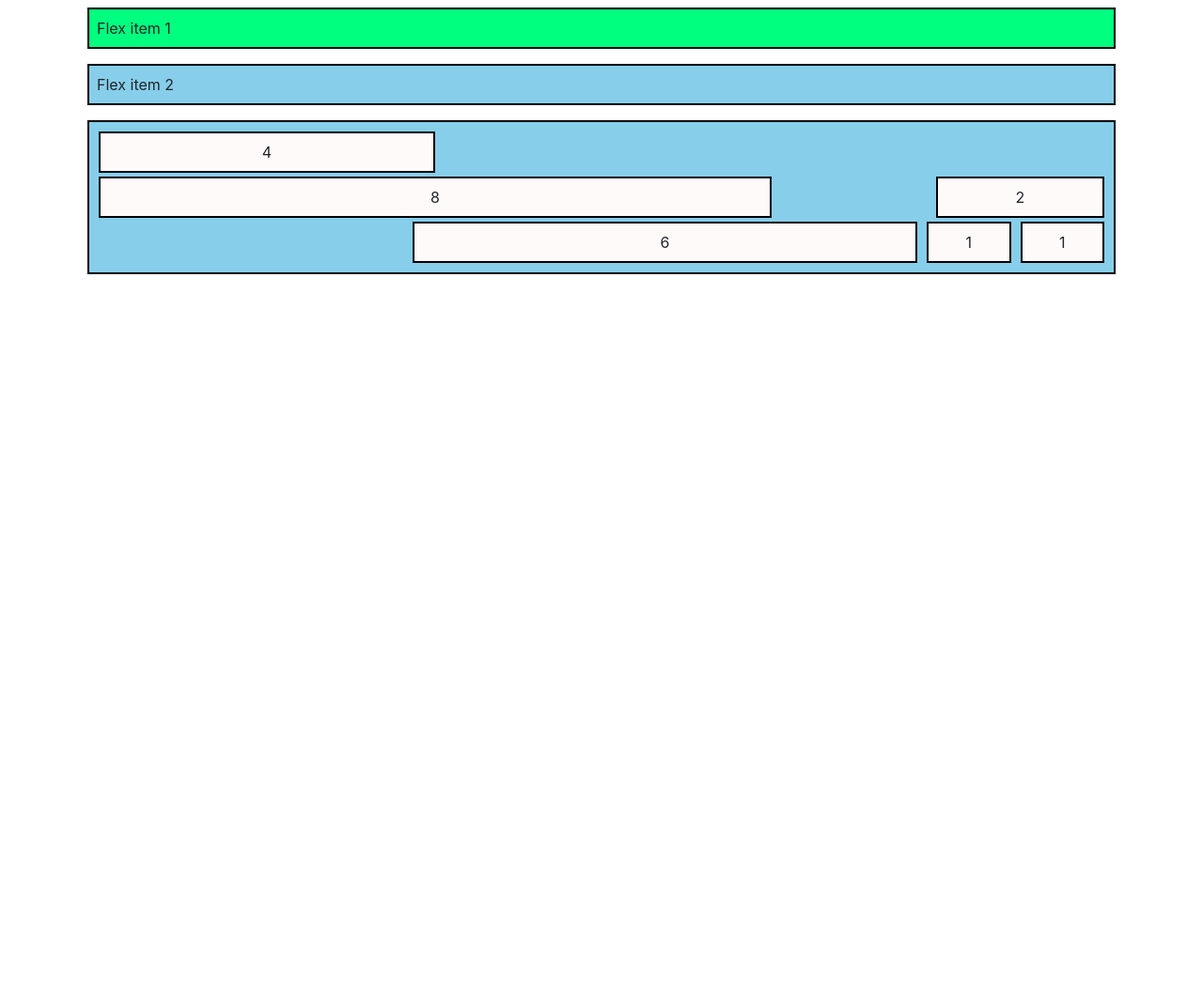
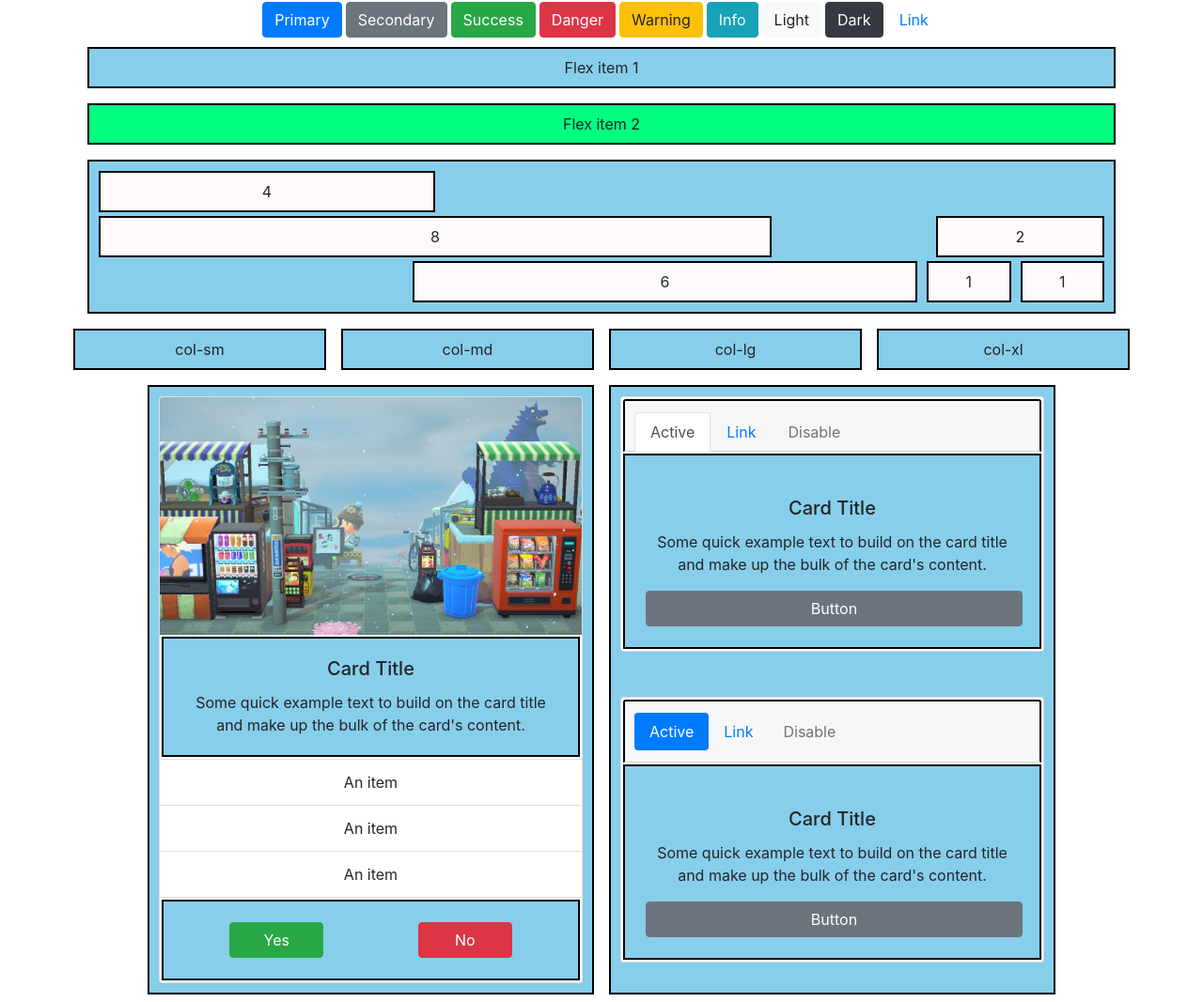
Before and after one commit to FinallyPeace/Web, a plain HTML site: page Practice/practice_bootstrap.html in a window 1280 px wide. Shown: the whole page at 94% size. Before the commit the page ends 800 px from the top, so only its background shows below. Drawn offline with nearby package versions, Linux system fonts and the light colour scheme.

Commit message:
練習Bootstrap

```diff
--- a/Practice/practice_bootstrap.html
+++ b/Practice/practice_bootstrap.html
@@ -1,5 +1,6 @@
 <!doctype html>
 <html lang="en">
+
 <head>
     <!-- Required meta tags -->
     <meta charset="utf-8">
@@ -10,25 +11,47 @@
 
     <title>Hello, world!</title>
     <style>
-        div > div {
+        body {
+            text-align: center;
+        }
+
+        div>div>div {
             margin: 2px;
             background-color: skyblue;
             border: 2px solid black;
         }
-        .green{
+
+        .green {
             background-color: springgreen;
         }
+
         .w {
             background-color: snow;
         }
+
+        .btn {
+            margin: 2px;
+        }
     </style>
+</head>
 
-  </head>
 <body>
-    <div class="container d-flex flex-column">
-        <div class="green p-2 m-2 bd-highlight">Flex item 1</div>
-        <div class="p-2 m-2 bd-highlight">Flex item 2</div>
-        <div class="p-2 m-2 bd-highlight d-flex flex-row flex-wrap text-center">
+    <div class="container-md">
+        <div class="d-flex flex-row justify-content-center">
+            <button type="button" class="btn btn-primary">Primary</button>
+            <button type="button" class="btn btn-secondary">Secondary</button>
+            <button type="button" class="btn btn-success">Success</button>
+            <button type="button" class="btn btn-danger">Danger</button>
+            <button type="button" class="btn btn-warning">Warning</button>
+            <button type="button" class="btn btn-info">Info</button>
+            <button type="button" class="btn btn-light">Light</button>
+            <button type="button" class="btn btn-dark">Dark</button>
+            <button type="button" class="btn btn-link">Link</button>
+        </div>
+        <div class="d-flex flex-column">
+            <div class="p-2 m-2 bd-highlight">Flex item 1</div>
+            <div class="green p-2 m-2 bd-highlight">Flex item 2</div>
+            <div class="p-2 m-2 bd-highlight d-flex flex-row flex-wrap">
                 <div class="w p-2 mr-auto col-4 bd-highlight">4</div>
                 <div class="w p-2 mr-auto col-8 bd-highlight">8</div>
                 <div class="w p-2 ml-auto col-2 bd-highlight">2</div>
@@ -37,8 +60,78 @@
                 <div class="w p-2 ml-2 col-1 bd-highlight">1</div>
             </div>
         </div>
+        <div class="row">
+            <div class="p-2 m-2 col-sm">col-sm</div>
+            <div class="p-2 m-2 col-md">col-md</div>
+            <div class="p-2 m-2 col-lg">col-lg</div>
+            <div class="p-2 m-2 col-xl">col-xl</div>
+        </div>
+        <div class="row d-flex justify-content-center">
+            <div class="p-2 m-2 col-sm-5">
+                <div class="card">
+                    <img src="/Web/image/acnh_jpstreet.jpg" class="card-img-top" alt="圖片損毀">
+                    <div class="card-body">
+                        <h5 class="card-title">Card Title</h5>
+                        <p class="card-text">Some quick example text to build on the card title and make up the bulk of the card's content.</p>
+                    </div>
+                    <ul class="list-group list-group-flush">
+                        <li class="list-group-item">An item</li>
+                        <li class="list-group-item">An item</li>
+                        <li class="list-group-item">An item</li>
+                    </ul>
+                    <div class="card-body d-flex justify-content-around">
+                        <a href="" class="btn btn-success w-25">Yes</a>
+                        <a href="" class="btn btn-danger w-25">No</a>
+                    </div>
+                </div>
+            </div>
 
-
+            <div class="p-2 m-2 col-sm-5">
+                <div class="card">
+                    <div class="card-header">
+                        <ul class="nav nav-tabs card-header-tabs">
+                            <li class="nav-item">
+                                <a class="nav-link active" href="">Active</a>
+                            </li>
+                            <li class="nav-item">
+                                <a class="nav-link" href="">Link</a>
+                            </li>
+                            <li class="nav-item">
+                                <a class="nav-link disabled" href="">Disable</a>
+                            </li>
+                        </ul>
+                    </div>
+                    <div class="card-body">
+                        <img src="" class="card-img">
+                        <h5 class="card-title">Card Title</h5>
+                        <p class="card-text">Some quick example text to build on the card title and make up the bulk of the card's content.</p>
+                        <a href="" class="btn btn-secondary btn-block">Button</a>
+                    </div>
+                </div>
+                <div class="mt-5 card">
+                  <div class="card-header">
+                      <ul class="nav nav-pills card-header-pills">
+                          <li class="nav-item">
+                              <a class="nav-link active" href="">Active</a>
+                          </li>
+                          <li class="nav-item">
+                              <a class="nav-link" href="">Link</a>
+                          </li>
+                          <li class="nav-item">
+                              <a class="nav-link disabled" href="">Disable</a>
+                          </li>
+                      </ul>
+                  </div>
+                  <div class="card-body">
+                      <img src="" class="card-img">
+                      <h5 class="card-title">Card Title</h5>
+                      <p class="card-text">Some quick example text to build on the card title and make up the bulk of the card's content.</p>
+                      <a href="" class="btn btn-secondary btn-block">Button</a>
+                  </div>
+              </div>
+            </div>
+        </div>
+    </div>
 
     <!-- Optional JavaScript; choose one of the two! -->
 
@@ -53,4 +146,5 @@
     <script src="https://cdn.jsdelivr.net/npm/bootstrap@4.6.0/dist/js/bootstrap.min.js" integrity="sha384-+YQ4JLhjyBLPDQt//I+STsc9iw4uQqACwlvpslubQzn4u2UU2UFM80nGisd026JF" crossorigin="anonymous"></script>
     -->
 </body>
+
 </html>
```
Lines whose indentation alone changed are shown as unchanged.
